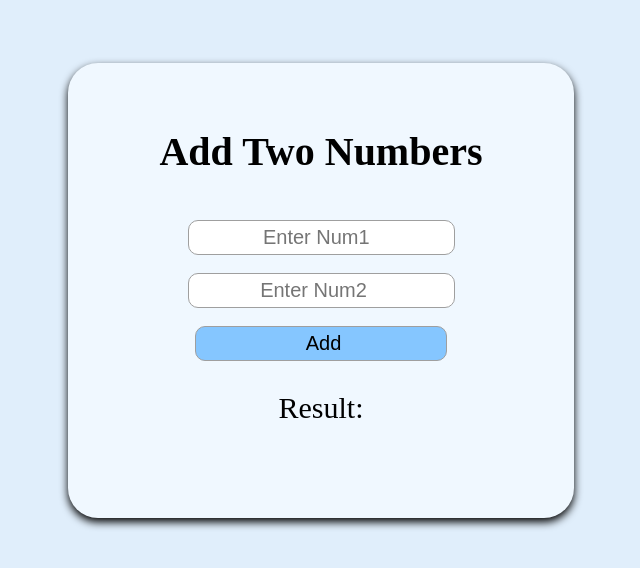
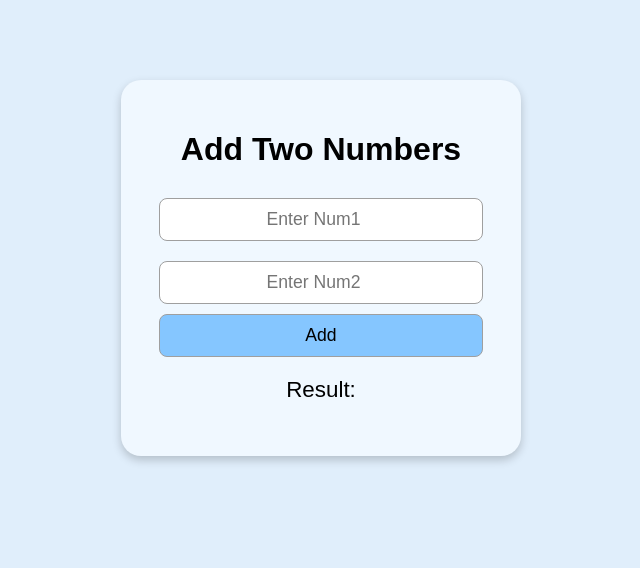
Before and after one commit to Sujal-Bankar/react-add, a plain HTML site: page index.html in a window 1280 px wide. Shown: the whole page, without its empty margins (319-959 px from the left). Drawn offline with nearby package versions, Linux system fonts and the light colour scheme.

Commit message:
Update index.html

```diff
--- a/index.html
+++ b/index.html
@@ -1,54 +1,83 @@
 <!DOCTYPE html>
 <html lang="en">
 <head>
-  <meta charset="UTF-8">
-  <meta name="viewport" content="width=device-width, initial-scale=1.0">
-  <title>Document</title>
-</head>
+  <meta charset="UTF-8" />
+  <meta name="viewport" content="width=device-width, initial-scale=1.0"/>
+  <title>Add Numbers</title>
   <style>
-    html{
+    * {
+      box-sizing: border-box;
+    }
+    html, body {
+      margin: 0;
+      padding: 0;
       background-color: rgb(224, 238, 251);
+      font-family: Arial, sans-serif;
     }
-    .main{
-      padding: 3% 0 5% 0;
-      margin: 5% 30% 0 30%;
+
+    .main {
+      max-width: 400px;
+      margin: 10vh auto;
+      padding: 30px 20px;
       text-align: center;
-      box-shadow: 0 4px 8px black;
-      border-radius: 30px;
+      box-shadow: 0 4px 10px rgba(0, 0, 0, 0.2);
+      border-radius: 20px;
       background-color: aliceblue;
     }
-    h1{
-      font-size: 40px;
+
+    h1 {
+      font-size: 2rem;
+      margin-bottom: 20px;
     }
-    input{
+
+    input {
+      width: 90%;
       text-align: center;
-      font-size: 20px;
-      border: 1px solid rgb(159, 159, 159);
-      border-radius: 10px;
-      padding: 5px 0 5px 0 ;
+      font-size: 1.1rem;
+      border: 1px solid #9f9f9f;
+      border-radius: 8px;
+      padding: 10px;
+      margin: 10px 0;
     }
-    button{
+
+    button {
+      width: 90%;
+      font-size: 1.1rem;
       background-color: rgb(133, 198, 255);
-      font-size: 20px;
-      border-radius: 10px;
-      padding: 5px 105px 5px 110px;
-      border: 1px solid rgb(159, 159, 159);
+      border-radius: 8px;
+      padding: 10px;
+      border: 1px solid #9f9f9f;
       cursor: pointer;
     }
-  button:hover{
+
+    button:hover {
       background-color: rgb(73, 142, 203);
-      color: aliceblue;
+      color: white;
       box-shadow: 0 2px 4px black;
     }
-    .sub{
-      text-align: center;
+
+    p {
+      font-size: 1.4rem;
+      margin-top: 20px;
     }
-    p{
-      font-size: 30px;
+
+    @media (max-width: 500px) {
+      .main {
+        margin: 5vh 10px;
+        padding: 20px;
+      }
+      h1 {
+        font-size: 1.5rem;
+      }
+      p {
+        font-size: 1.2rem;
+      }
     }
   </style>
+</head>
 <body>
   <div id="app"></div>
+
   <script src="https://unpkg.com/react@18/umd/react.development.js"></script>
   <script src="https://unpkg.com/react-dom@18/umd/react-dom.development.js"></script>
   <script src="https://unpkg.com/@babel/standalone/babel.min.js"></script>
@@ -60,19 +89,16 @@
       function handleClick() {
         const n1 = parseFloat(document.getElementById('n1').value);
         const n2 = parseFloat(document.getElementById('n2').value);
-
         setResult(n1 + n2);
       }
 
       return (
-          <div class="main">
-            <h1>Add Two Numbers</h1><br></br>
-            <div class="sub">
-            <input type="number" id="n1" placeholder=" Enter Num1" /><br></br><br></br>
-            <input type="number" id="n2" placeholder="Enter Num2" /><br></br><br></br>
-            <button onClick={handleClick}>Add</button><br></br>
+        <div className="main">
+          <h1>Add Two Numbers</h1>
+          <input type="number" id="n1" placeholder="Enter Num1" />
+          <input type="number" id="n2" placeholder="Enter Num2" />
+          <button onClick={handleClick}>Add</button>
           <p>Result: {result}</p>
-            </div>
         </div>
       );
     }
```
Lines whose indentation alone changed are shown as unchanged.
